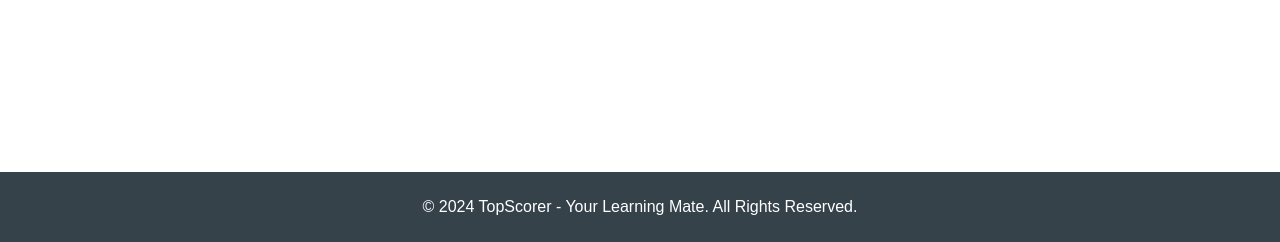
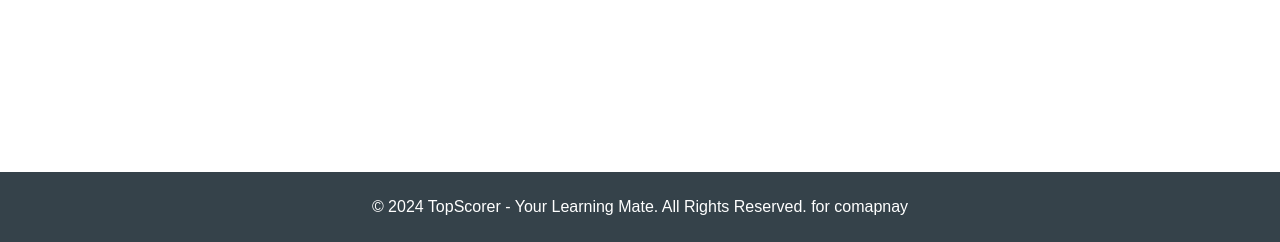
Before and after one commit to zeel2patel/TopScorer-Your-Learning-Mate, a PHP site: page /home.php in a window 1280 px wide. Shown: the part 558-800 px from the top of the page. Run offline with PHP 8.4, Linux system fonts and the light colour scheme.

Commit message:
few litele change

```diff
--- a/footer.php
+++ b/footer.php
@@ -1,5 +1,6 @@
 <footer>
-        <p>&copy; 2024 TopScorer - Your Learning Mate. All Rights Reserved.</p>
+        <p>&copy; 2024 TopScorer - Your Learning Mate. All Rights Reserved. for comapnay
+        </p>
     </footer>
 
 </body>
```
